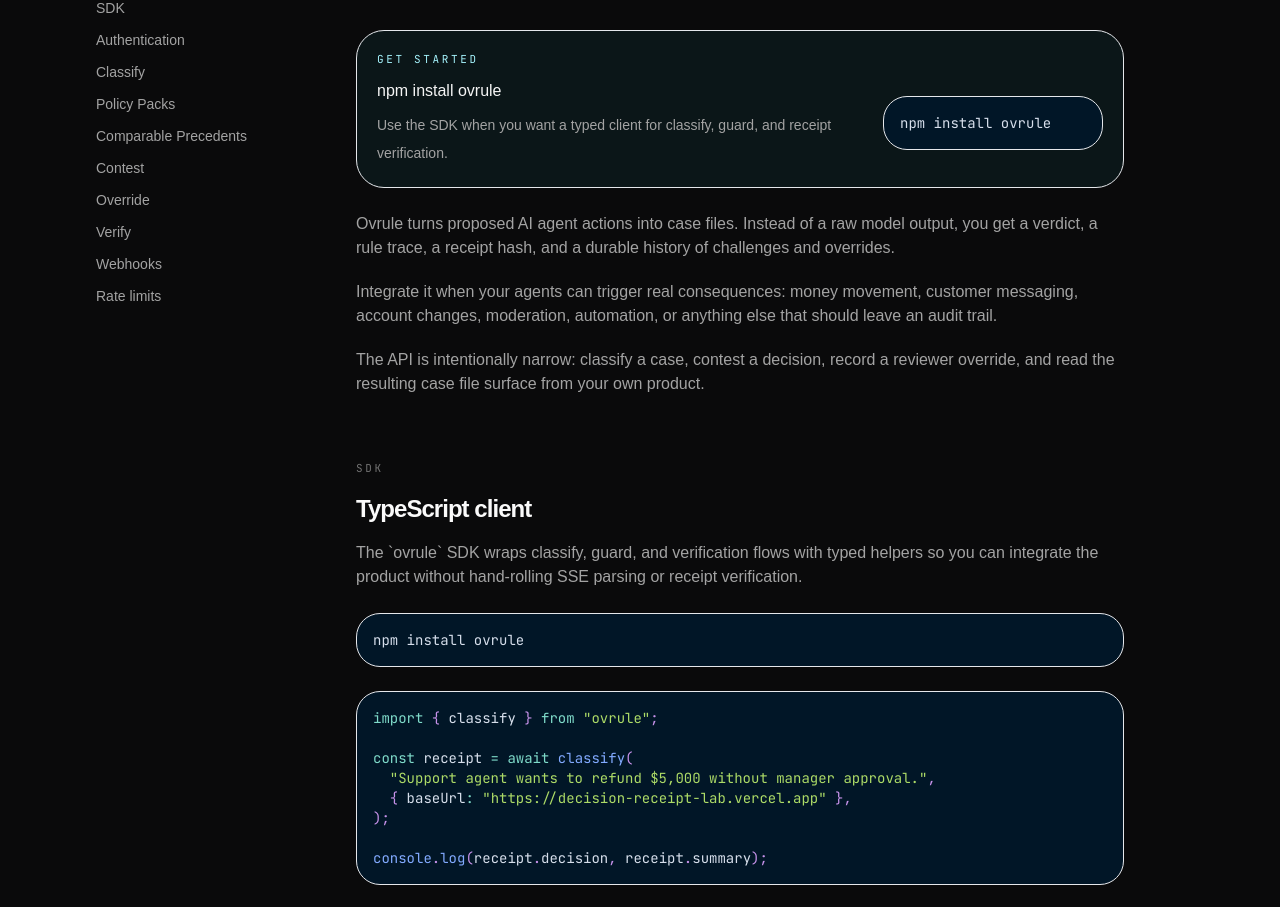
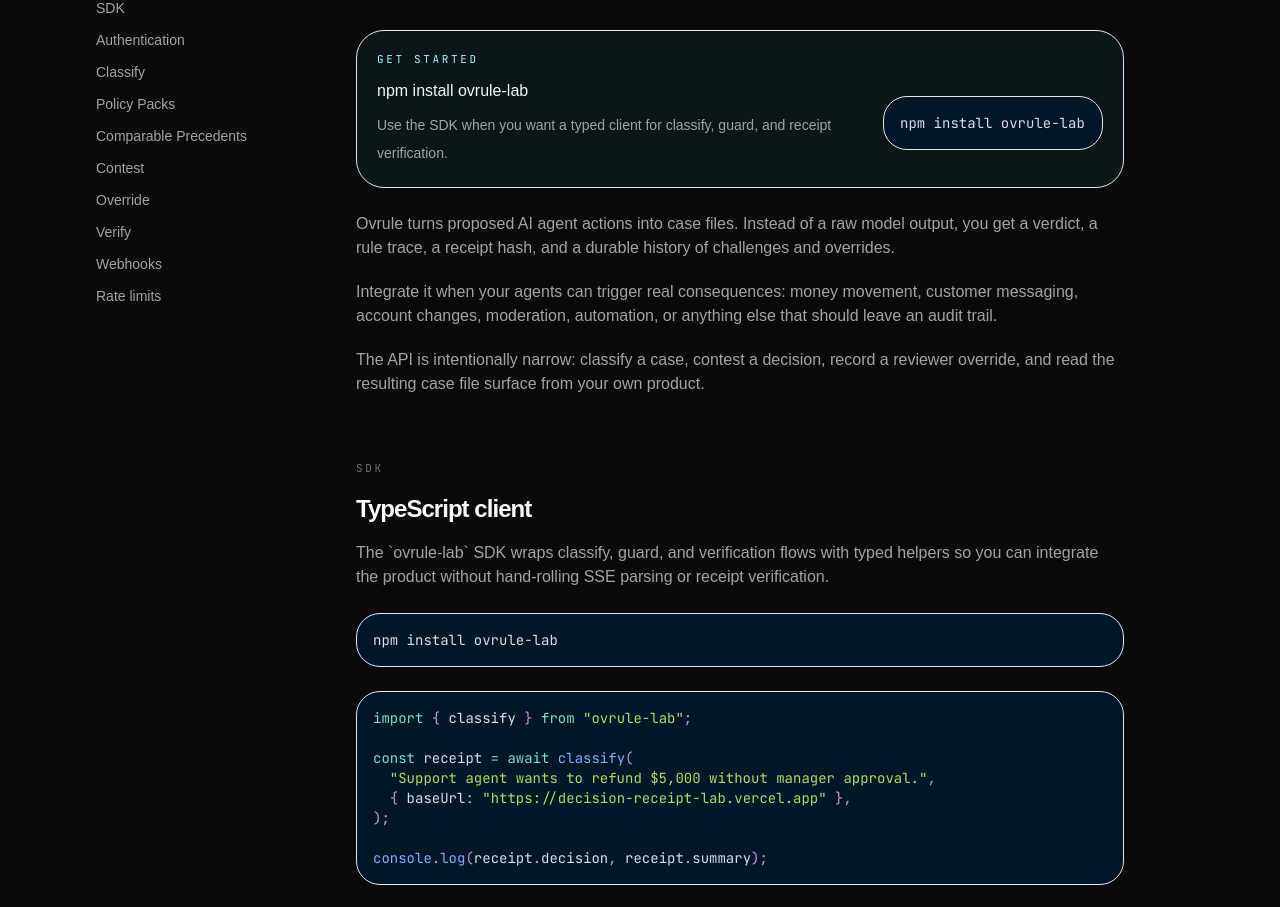
Before and after one commit to elakumuk/decision-receipt-lab, a Next.js app: page /docs in a window 1280 px wide. Shown: the part 206-1113 px from the top of the page. Built offline with nearby package versions, Linux system fonts and the light colour scheme; a web font is replaced by a local one.

Commit message:
docs: update npm package name to ovrule-lab

```diff
--- a/app/docs/page.tsx
+++ b/app/docs/page.tsx
@@ -61,13 +61,13 @@
                 <p className="font-mono text-[11px] uppercase tracking-[0.24em] text-cyan-200">Get started</p>
                 <div className="mt-3 flex flex-col gap-4 sm:flex-row sm:items-center sm:justify-between">
                   <div>
-                    <p className="text-base font-medium text-neutral-100">npm install ovrule</p>
+                    <p className="text-base font-medium text-neutral-100">npm install ovrule-lab</p>
                     <p className="mt-2 text-sm leading-7 text-neutral-400">
                       Use the SDK when you want a typed client for classify, guard, and receipt verification.
                     </p>
                   </div>
                   <div className="min-w-[220px]">
-                    <DocsCodeBlock language="bash" code={`npm install ovrule`} />
+                    <DocsCodeBlock language="bash" code={`npm install ovrule-lab`} />
                   </div>
                 </div>
               </div>
@@ -88,15 +88,15 @@
               <p className="font-mono text-[11px] uppercase tracking-[0.24em] text-neutral-500">SDK</p>
               <h2 className="mt-4 text-2xl font-semibold tracking-[-0.04em] text-neutral-50">TypeScript client</h2>
               <p className="mt-4 text-sm leading-8 text-neutral-400 sm:text-base">
-                The `ovrule` SDK wraps classify, guard, and verification flows with typed helpers so you can integrate the product without hand-rolling SSE parsing or receipt verification.
+                The `ovrule-lab` SDK wraps classify, guard, and verification flows with typed helpers so you can integrate the product without hand-rolling SSE parsing or receipt verification.
               </p>
               <div className="mt-6">
-                <DocsCodeBlock language="bash" code={`npm install ovrule`} />
+                <DocsCodeBlock language="bash" code={`npm install ovrule-lab`} />
               </div>
               <div className="mt-6 space-y-6">
                 <DocsCodeBlock
                   language="typescript"
-                  code={`import { classify } from "ovrule";
+                  code={`import { classify } from "ovrule-lab";
 
 const receipt = await classify(
   "Support agent wants to refund $5,000 without manager approval.",
@@ -107,7 +107,7 @@
                 />
                 <DocsCodeBlock
                   language="typescript"
-                  code={`import { guard } from "ovrule";
+                  code={`import { guard } from "ovrule-lab";
 
 const result = await guard(
   {
@@ -125,7 +125,7 @@
                 />
                 <DocsCodeBlock
                   language="typescript"
-                  code={`import { verify } from "ovrule";
+                  code={`import { verify } from "ovrule-lab";
 
 const valid = await verify(receipt, receipt.signature, {
   baseUrl: "https://decision-receipt-lab.vercel.app",
```
Also changed, not shown: 2 other files (tests, documents, lock files or other folders).
